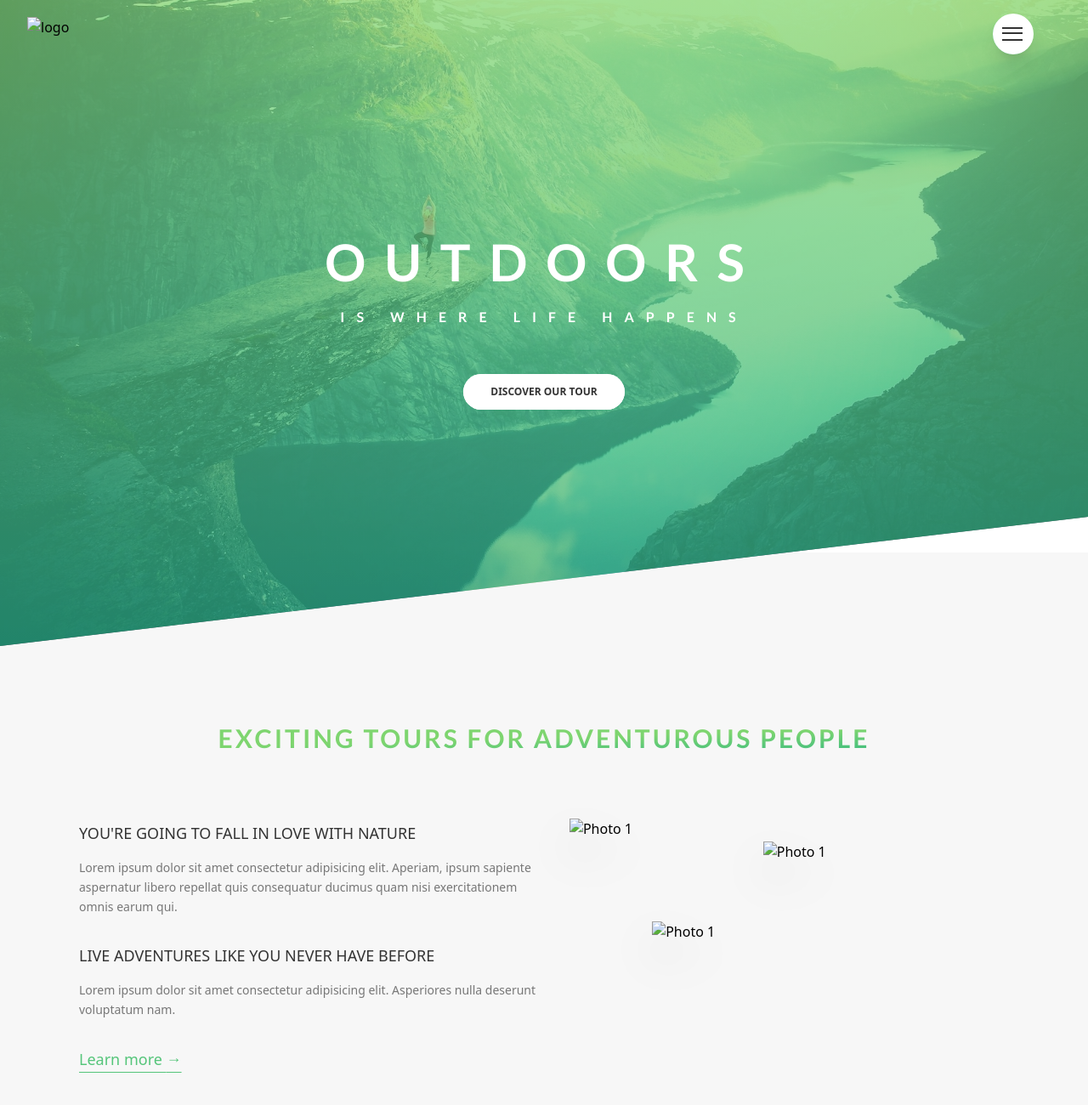
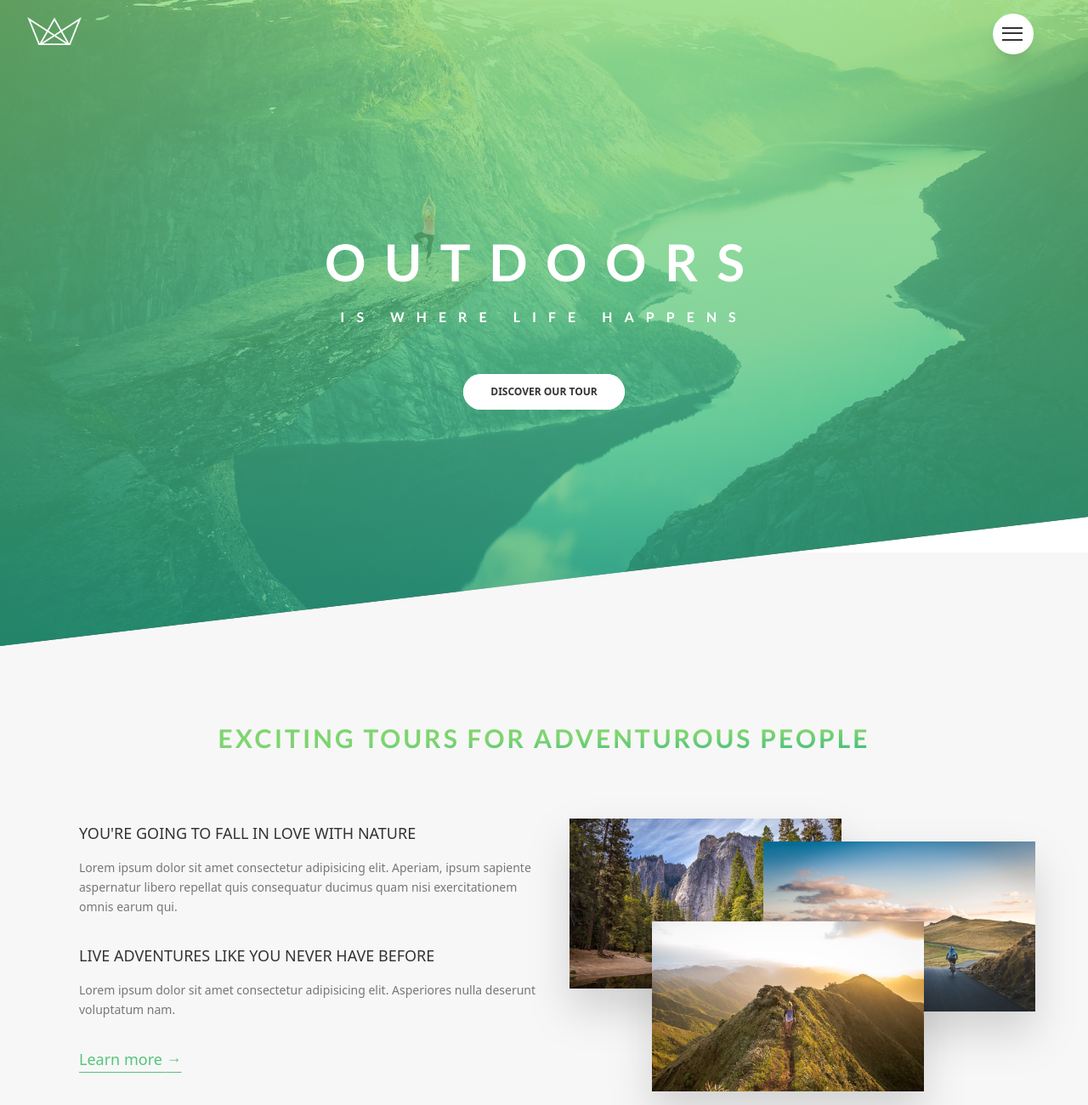
Before and after one commit to Ro-Rohit/neutar-starter, a website: page src/index.html in a window 1280 px wide. Shown: the top 1300 px of the page at 85% size. Drawn offline with Linux system fonts and the light colour scheme; the site is published under a folder, as on GitHub Pages, so addresses that start at the root find nothing.

Commit message:
fix image path

```diff
--- a/src/index.html
+++ b/src/index.html
@@ -28,7 +28,7 @@
     </div>
 
 
-    <ul id="menu-items" class="fixed top-1/2 left-1/2 -translate-y-1/2 -translate-x-[85%]  peer-checked:-translate-x-1/2 opacity-0  peer-checked:opacity-100   flex
+    <ul id="menu-items" class="fixed top-1/2 left-1/2 -translate-y-1/2 -translate-x-[85%]  peer-checked:-translate-x-1/2  opacity-0  peer-checked:opacity-100   flex
             flex-col z-[999999] space-y-8 text-center *:uppercase *:text-white  *:font-light text-lg sm:text-2xl
             duration-500 transition-all peer-checked:delay-1000  delay-0">
         <li
@@ -55,16 +55,12 @@
 
 
 
-    <div>
-
-    </div>
-
 
 
     <section id="hero"
         class="h-[95vh] relative flex justify-center items-center md:bg-hero bg-hero-small bg-cover bg-center w-full clip-hero">
         <div class="absolute inset-0 bg-hero-gradient bg-blend-color-dodge opacity-70"></div>
-        <img class="w-16  absolute object-contain top-5 left-8 z-10 " src="/src/img/logo-white.png" alt="logo">
+        <img class="w-16  absolute object-contain top-5 left-8 z-10 " src="../src/img/logo-white.png" alt="logo">
 
         <div class="flex flex-col justify-center items-center gap-y-6 z-10 text-center text-white">
             <h1
@@ -127,15 +123,15 @@
 
                 <!-- image  -->
                 <div class="max-w-lg h-[300px] w-full relative">
-                    <img id="featureImg" src="/src/img/nat-1-large.jpg" alt="Photo 1" class="absolute
+                    <img id="featureImg" src="../src/img/nat-1-large.jpg" alt="Photo 1" class="absolute
                           sm:-top-[1%] sm:-left-[1%]  left-[13%]  h-[120px] sm:h-[200px] drop-shadow-2xl
                           aspect-[16/10]  object-cover transition-all duration-150" />
 
-                    <img id="featureImg" src="/src/img/nat-2-large.jpg" alt="Photo 1" class="absolute
+                    <img id="featureImg" src="../src/img/nat-2-large.jpg" alt="Photo 1" class="absolute
                             sm:top-[8%] sm:-right-[6%] md:right-0 xl:-right-[6%] sm:h-[200px]   top-[8%] right-[10%]  h-[120px]
                             drop-shadow-2xl aspect-[16/10] object-cover transition-all duration-150" />
 
-                    <img id="featureImg" src="/src/img/nat-3-large.jpg" alt="Photo 1" class="absolute  bottom-[28%] left-[20%]
+                    <img id="featureImg" src="../src/img/nat-3-large.jpg" alt="Photo 1" class="absolute  bottom-[28%] left-[20%]
                             sm:-bottom-[6%]  sm:left-[18%]  sm:h-[200px] h-[120px] drop-shadow-2xl
                             aspect-[16/10] object-cover  transition-all duration-150" />
                 </div>
```
Also changed, not shown: src/trilio.html (+1 -1 lines), 1 other file.
